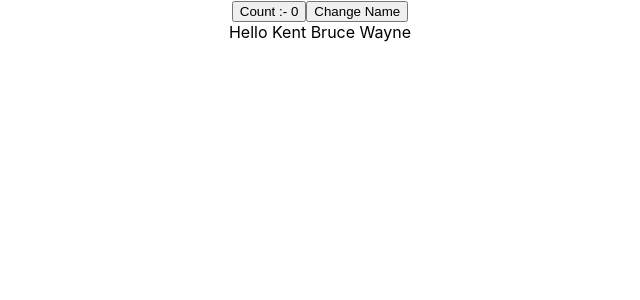
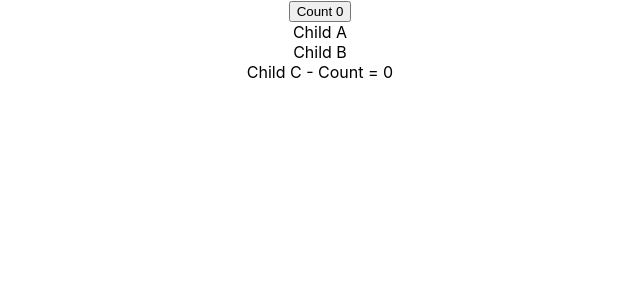
Before and after one commit to Hinkapatel72/react_practice, a React (Create React App) app in the folder react-render/: page / in a window 1280 px wide. Shown: the top 300 px of the page, without its empty margins (320-960 px from the left). Built offline with nearby package versions, Linux system fonts and the light colour scheme.

Commit message:
react render context

```diff
--- a/react-render/src/App.js
+++ b/react-render/src/App.js
@@ -11,7 +11,9 @@
 // import { GrandParent } from './components/Optimization/GrandParent';
 // import { ParentTwo } from './components/Optimization/ParentTwo';
 // import { ParentThree } from './components/IncorrectOptimization/ParentThree';
-import { ParentFour } from './components/IncorrectOptimization/ParentFour';
+// import { ParentFour } from './components/IncorrectOptimization/ParentFour';
+import { ContextParent } from './components/Context/ContextParent';
+import { ChildA } from './components/Context/ContextChildren';
 
 
 function App() {
@@ -30,7 +32,10 @@
       {/* <GrandParent /> */}
       {/* <ParentTwo /> */}
       {/* <ParentThree /> */}
-      <ParentFour />
+      {/* <ParentFour /> */}
+      <ContextParent>
+        <ChildA />
+      </ContextParent>
     </div>
   );
 }
--- /dev/null
+++ b/react-render/src/components/Context/ContextChildren.js
@@ -0,0 +1,34 @@
+import React, { useContext } from 'react'
+import { CountContext } from './ContextParent'
+
+export const ChildA = () => {
+  console.log('Child A Render')
+  return (
+    <>
+      <div>Child A</div>
+      <ChildB />
+    </>
+  )
+}
+
+export const MemoizedChildA = React.memo(ChildA)
+
+export const ChildB = () => {
+  console.log('Child B Render')
+  return (
+    <>
+      <div>Child B</div>
+      <ChildC />
+    </>
+  )
+}
+
+export const ChildC = () => {
+  const count = useContext(CountContext)
+  console.log('Child C Render')
+  return (
+    <>
+      <div>Child C - Count = {count}</div>
+    </>
+  )
+}
--- /dev/null
+++ b/react-render/src/components/Context/ContextParent.js
@@ -0,0 +1,20 @@
+import React, { useState } from 'react'
+import { ChildA, MemoizedChildA } from './ContextChildren'
+
+export const CountContext = React.createContext()
+const CountProvider = CountContext.Provider
+
+export const ContextParent = ({children}) => {
+  const [count, setCount] = useState(0)
+
+  console.log('ContextParent Render')
+  return (
+    <>
+      <button onClick={() => setCount(c => c + 1)}>Count {count}</button>
+      <CountProvider value={count}>
+        {children}
+        {/* <MemoizedChildA /> */}
+      </CountProvider>
+    </>
+  )
+}
```
